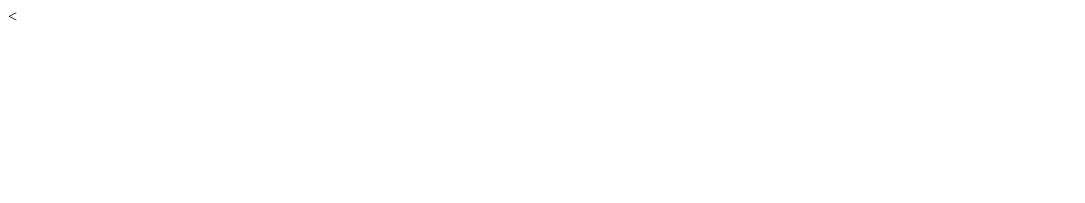
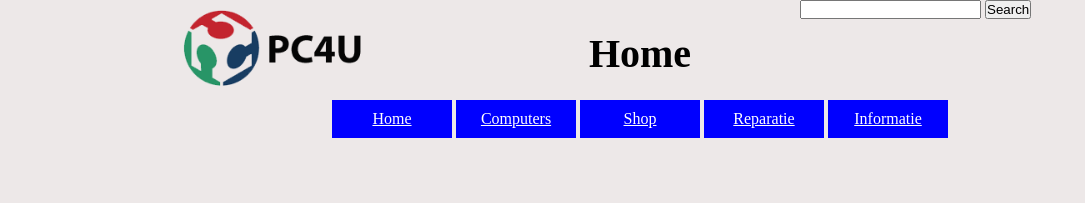
Before and after one commit to J3Sta216/Planning-PC4U-Website-MED1, a plain HTML site: page Site/Home.html in a window 1280 px wide. Shown: the whole page, without its empty margins (0-1085 px from the left). Drawn offline with Linux system fonts and the light colour scheme.

Commit message:
Begin gemaakt

```diff
--- a/Site/Home.html
+++ b/Site/Home.html
@@ -1,9 +1,35 @@
-<<!DOCTYPE html>
+<!DOCTYPE html>
 <html>
 <head>
+	<link rel="stylesheet" type="text/css" href="style.css">
 	<title></title>
 </head>
 <body>
+	<header>
+		<div class="logo">
+		<img src="images/Logo_PC4U(1).png">
+		</div>
+		<div class="page-name">
+		<h1> Home </h1>
+		</div>
+		<div class="search">
+		<form>
+        	<input type="text" id="search" required>
+        	<input type="submit" value="Search">
+		</form>
+		</div>
+		<nav>
+			<ul>
+				<li><a href="Home.html">Home</a></li>
+				<li><a href="Computers.html">Computers</a></li>
+				<li><a href="Shop.html">Shop</a></li>
+				<li><a href="Reparatie.html">Reparatie</a></li>
+				<li><a href="Informatie.html">Informatie</a></li>
+			</ul>
+		</nav>
+	</header>
+	<section>
 
+	</section>
 </body>
 </html>
--- a/Site/style.css
+++ b/Site/style.css
@@ -0,0 +1,59 @@
+* {
+	margin: 0px;
+	padding: 0px;
+}
+
+body {
+	background: #ede8e8;
+}
+
+header {
+	width: 960px;
+	height: 200px;
+	margin: 0 auto;
+	overflow: hidden;
+}
+
+.logo {
+	height: 100px;
+	width: 310px;
+	float: left;
+	padding-left: 10px
+}
+
+.page-name {
+	height: 100px;
+	width: 320px;
+	float: left;
+}
+
+.page-name h1 {
+	text-align: center;
+	font-size: 40px;
+	padding-top: 30px;
+}
+
+.search {
+	height: 100px;
+	width: 320px;
+	float: left;
+}
+
+nav {
+	width: 960px;
+	height: 100px;
+	text-align: center;
+}
+
+nav li {
+	display: inline-block;
+	width: 120px;
+
+	padding: 10px 0px 10px 0px;
+	background: blue;
+}
+
+nav a {
+	text-align: center;
+	color: white;
+}
```
Also changed, not shown: Site/images/Logo_PC4U(1).png (added), Site/images/Logo_PC4U.png (added), 1 other file.
